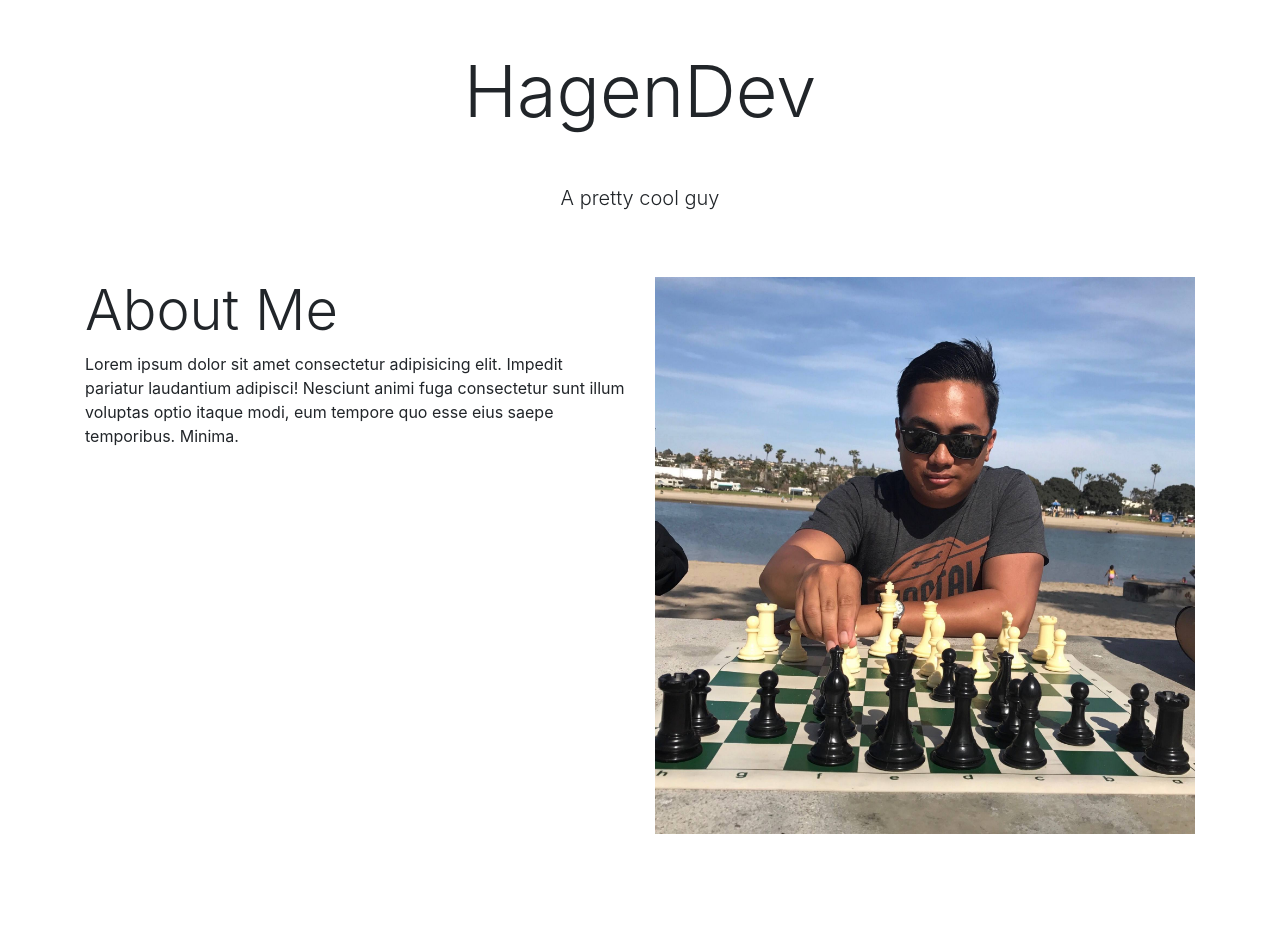
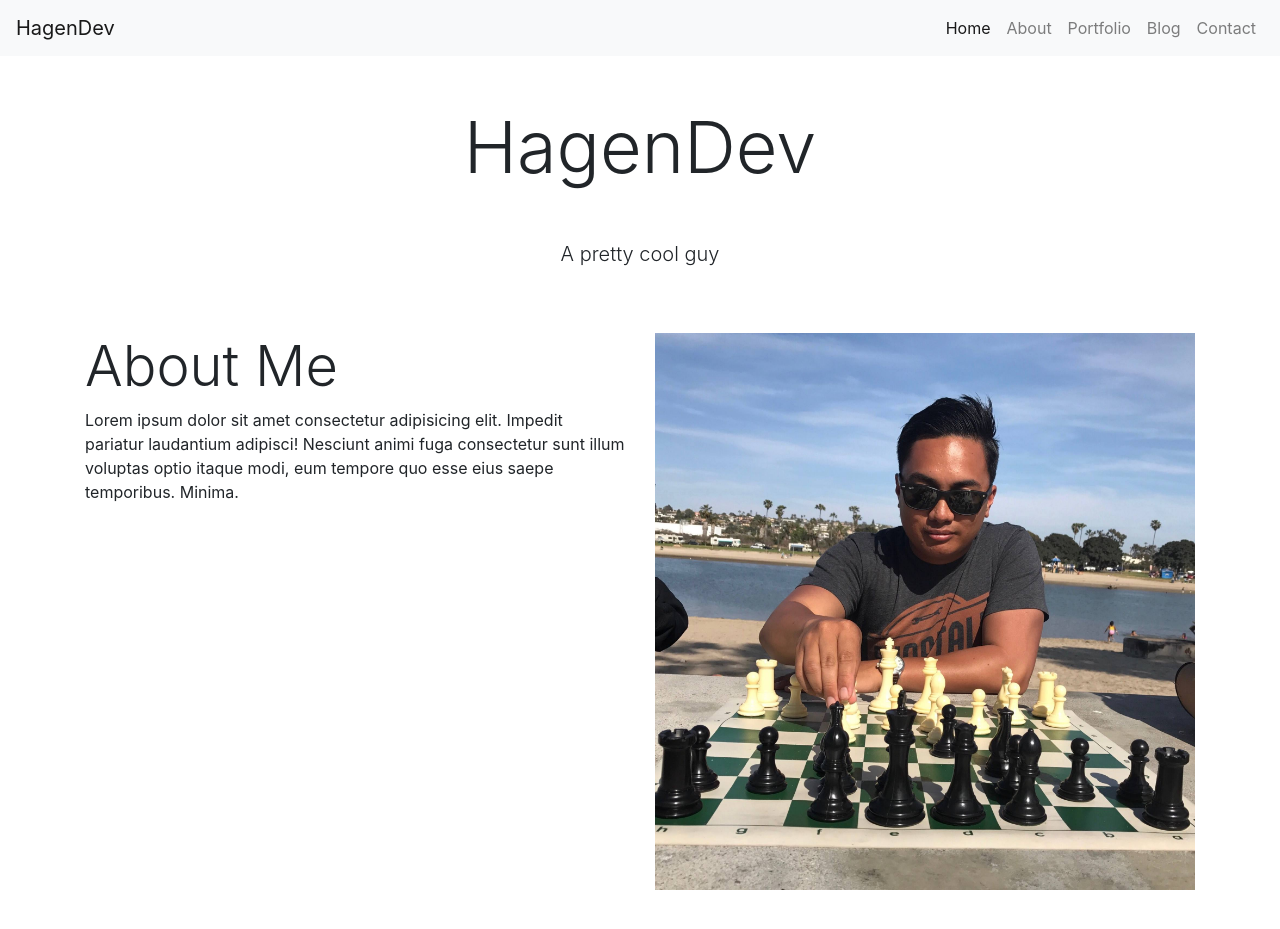
Before and after one commit to aechagen/hagendev2, a Jekyll site: the page built from index.html, in a window 1280 px wide and 1400 px high. Shown: the top 929 px of the window. Built offline with Jekyll 4.4.1, drawn with Linux system fonts in a browser that asks for light colours; Markdown is read by kramdown in place of the engine named in the settings.

Commit message:
Got navigation working, finally. Damn bro.

```diff
--- a/assets/css/main.css
+++ b/assets/css/main.css
@@ -296,3 +296,6 @@ template {
  */
 [hidden] {
   display: none; }
+
+body {
+  height: 2000px; }
--- a/assets/css/main.scss
+++ b/assets/css/main.scss
@@ -1,3 +1,7 @@
 @import "1-tools/normalize"; // Imports (duh) normalize.scss
 
 // Aaaand... Go!
+
+body {
+  height: 2000px;
+}
--- a/index.html
+++ b/index.html
@@ -2,6 +2,25 @@
 layout: default
 title: HagenDev
 ---
+<nav class="navbar navbar-expand-sm navbar-light bg-light sticky-top">
+  <a class="navbar-brand" href="#">HagenDev</a>
+  <button class="navbar-toggler" type="button" data-toggle="collapse" data-target="#navbarNavAltMarkup" aria-controls="navbarNavAltMarkup"
+    aria-expanded="false" aria-label="Toggle navigation">
+    <span class="navbar-toggler-icon"></span>
+  </button>
+  <div class="collapse navbar-collapse justify-content-end" id="navbarNavAltMarkup">
+    <div class="navbar-nav">
+      <a class="nav-item nav-link active" href="#">Home
+        <span class="sr-only">(current)</span>
+      </a>
+      <a class="nav-item nav-link" href="#">About</a>
+      <a class="nav-item nav-link" href="#">Portfolio</a>
+      <a class="nav-item nav-link" href="#">Blog</a>
+      <a class="nav-item nav-link" href="#">Contact</a>
+    </div>
+  </div>
+</nav>
+
 <div class="container">
   <section class="hero text-center">
     <h1 class="display-3">HagenDev</h1>
```
